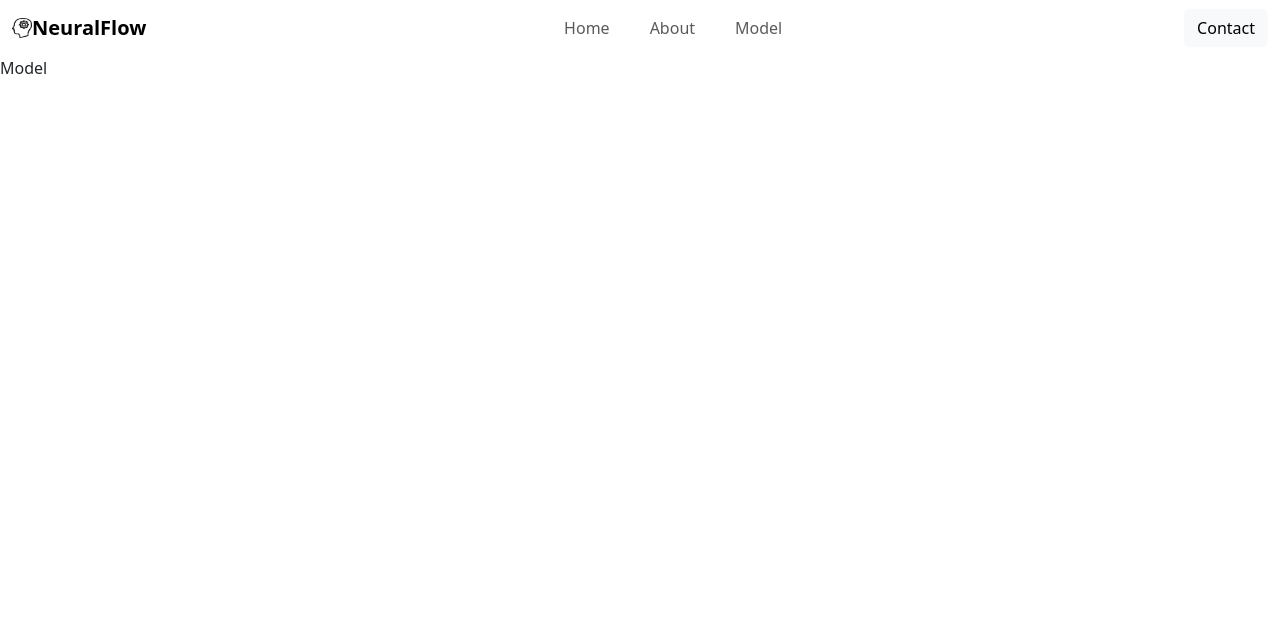
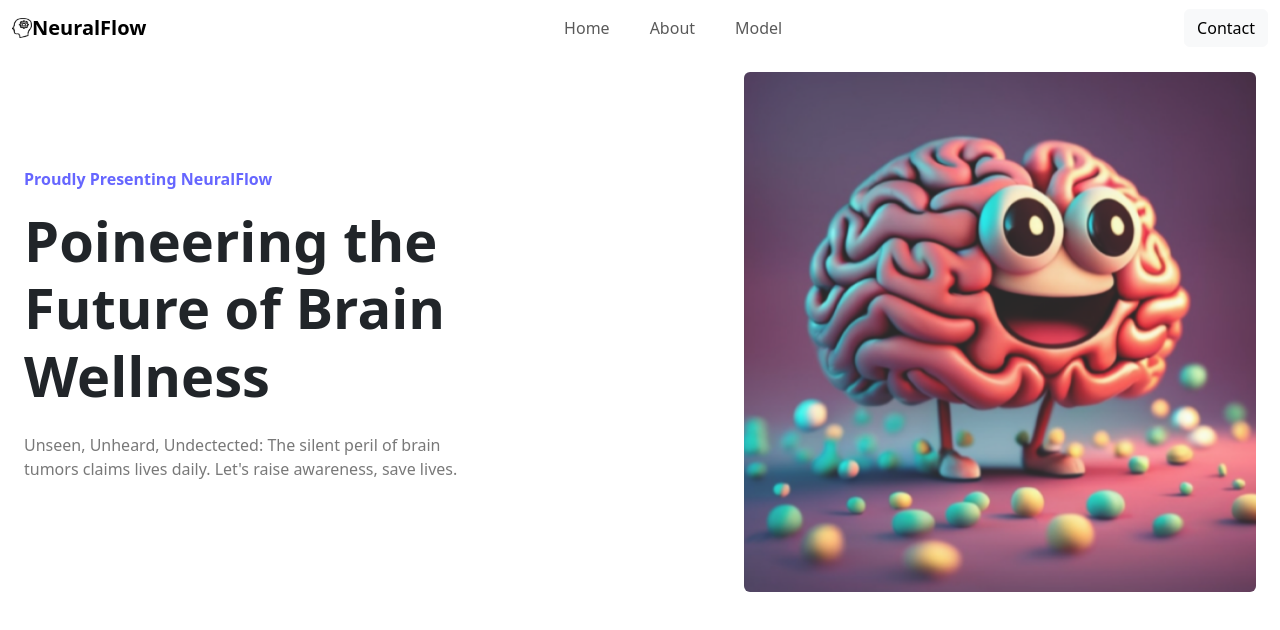
Before and after one commit to ichwanhs96/NeuroFlow, a React (Create React App) app in the folder Frontend/: page / in a window 1280 px wide. Shown: the top 630 px of the page. Built offline with nearby package versions, Linux system fonts and the light colour scheme.

Commit message:
'routes'

```diff
--- a/Frontend/package.json
+++ b/Frontend/package.json
@@ -10,6 +10,7 @@
     "react": "^18.3.1",
     "react-bootstrap": "^2.10.4",
     "react-dom": "^18.3.1",
+    "react-router-dom": "^6.24.1",
     "react-scripts": "5.0.1",
     "sass": "^1.77.7",
     "web-vitals": "^2.1.4"
--- a/Frontend/src/App.js
+++ b/Frontend/src/App.js
@@ -1,10 +1,10 @@
 import "./App.scss";
-import Model from "./Pages/Model";
+import CustomRoutes from "./Pages/Routes";
 
 const App = () => {
   return (
     <div>
-      <Model />
+      <CustomRoutes />
     </div>
   );
 };
--- /dev/null
+++ b/Frontend/src/Pages/NoPage.jsx
@@ -0,0 +1,16 @@
+import React from "react";
+
+export default function NoPage() {
+  return (
+    <div className="py-5">
+      <div className="container">
+        <div className="row">
+          <div className="col text-center text-danger mt-5">
+            <h1 className="text-center mt-5">ERROR 404!</h1>
+            <h2 className="text-center mb-0">Page Not Found</h2>
+          </div>
+        </div>
+      </div>
+    </div>
+  );
+}
--- /dev/null
+++ b/Frontend/src/Pages/Routes.js
@@ -0,0 +1,21 @@
+import React from "react";
+import { BrowserRouter, Routes, Route } from "react-router-dom";
+import LandingPage from "./LandingPage/index";
+import About from "./About/index";
+import Model from "./Model/index";
+import NoPage from "./NoPage";
+
+function CustomRoutes() {
+  return (
+    <BrowserRouter>
+      <Routes>
+        <Route path="/" element={<LandingPage />} />
+        <Route path="/about" element={<About />} />
+        <Route path="/model" element={<Model />} />
+        <Route path="*" element={<NoPage />} />
+      </Routes>
+    </BrowserRouter>
+  );
+}
+
+export default CustomRoutes;
```
Also changed, not shown: 1 other file (tests, documents, lock files or other folders).
